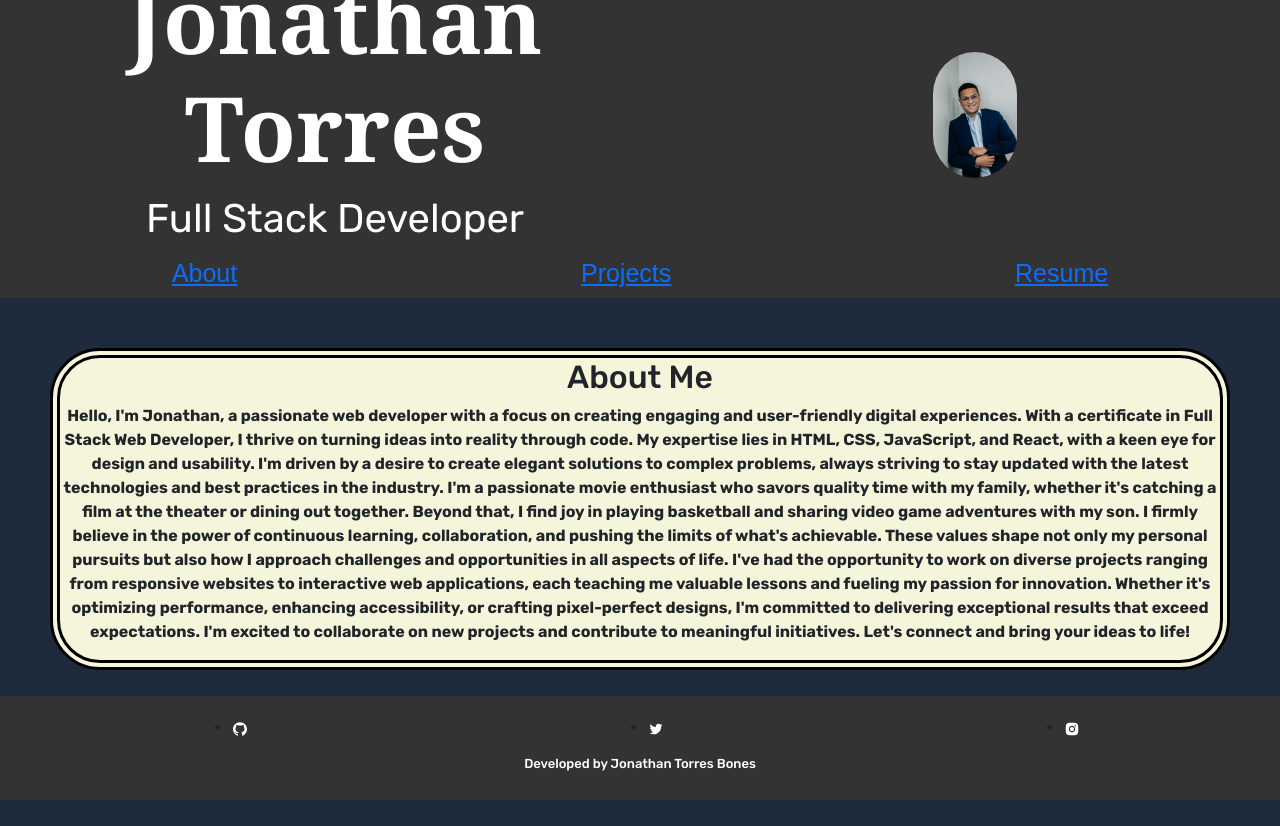
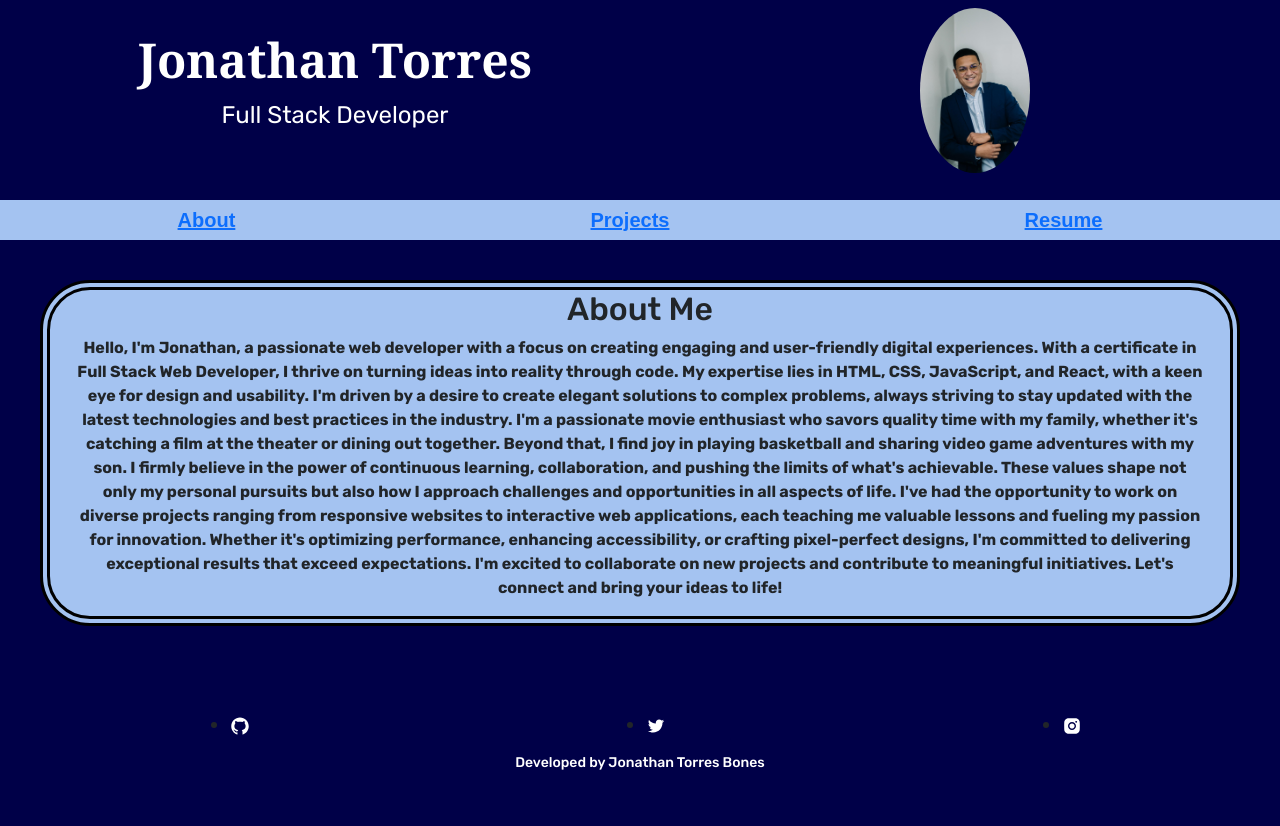
Before and after one commit to TorresBones/Portfolio, a React (Vite) app: page / in a window 1280 px wide. Before the commit the page ends 800 px from the top, so only its background shows below. Built offline with nearby package versions, Linux system fonts and the light colour scheme.

Commit message:
Styling all the pages

```diff
--- a/src/pages/resume.jsx
+++ b/src/pages/resume.jsx
@@ -1,10 +1,16 @@
 import resume from "../assets/Resume.pdf";
+
+import "../styles/index.css"
 
 export default function Resume() {
     return (
         <>
         <section>
-            <h2>
+            <div className="resume-container">
+            <iframe src={resume} width="100%" height="100%"></iframe>
+            </div>
+
+            <h2 id="resume-container">
                 Download my Resume{" "}
                 <a href={resume} download="Jonathan-Torres-Resume">
                     here
--- a/src/styles/App.css
+++ b/src/styles/App.css
@@ -3,7 +3,7 @@
     font-optical-sizing: auto;
     font-weight: 400;
     font-style: normal;
-    background-color: rgb(29, 43, 61);
+    background-color: rgb(0, 0, 72);
 
   }
 
@@ -12,29 +12,28 @@ header {
   justify-content: space-between;
   align-items: center;
   padding-bottom: 20px;
-  background-color: #333;
-  color: black;
-  height:250px;
+  background-color: rgb(0, 0, 72);
+  height:200px;
 }
 
 header h1 {
-  font-size: 90px;
+  font-size: 48px;
   font-weight: bolder;
   font-family: Cambria, Cochin, Georgia, Times, 'Times New Roman', serif;
   color: #fff
 }
 
 header p {
-  font-size: 40px;
+  font-size: 24px;
   color: #fff;
 }
 
 header #myImage {
-  padding: 80px;
-  width: 40%;
-  height: 25%;
-  border-radius: 500px;
-  object-fit: contain;
+  padding: 20px;
+  width: 150px;
+  height: auto;
+  border-radius: 50%;
+  object-fit: cover;
 }
 
 header div {
@@ -44,13 +43,14 @@ header div {
 }
 
 nav {
-  font-size: 25px;
-  color: #fff;
-  background-color: #333;
+  font-size: 20px;
+  color: black;
+  font-weight: bold;
+  background-color: rgb(164, 195, 241);
 }
 
 a {
-  color: white;
+  color: black;
   text-decoration: none;
 }
 
@@ -59,7 +59,7 @@ a:hover {
 }
 
 a:visited {
-  color: azure;
+  color: black;
   text-decoration: none;
 }
 
@@ -68,18 +68,19 @@ footer {
   left: 0;
   bottom: 0;
   width: 100%;
-  background-color: #333;
+  background-color: rgb(0, 0, 72);
   text-align: center;
   padding: 20px 0;
 }
 
 footer h4 {
-  font-size: small;
+  font-size: 14px;
   text-align: center;
   color: #fff;
 }
 
 ul {
+  font-size: 20px;
   display: flex;
   flex-direction: row;
   align-items: center;
--- a/src/styles/index.css
+++ b/src/styles/index.css
@@ -3,7 +3,7 @@ body, #root, html {
   font-optical-sizing: auto;
   font-weight: 400;
   font-style: normal;
-  background-color: rgb(29, 43, 61);
+  background-color: rgb(0, 0, 72);
 }
 
 
@@ -13,12 +13,27 @@ body, #root, html {
   font-weight: bold;
   font-style: normal;
   text-align: center;
-  margin: 50px;
-  background-color: beige;
+  margin: 40px;
+  margin-bottom: 200px;
+  background-color: rgb(164, 195, 241);
   border: 10px;
   border-style: double;
   border-color: black;
   border-radius: 50px;
+}
+
+p {
+  margin: 25px;
+}
+
+#resume-container {
+  text-align: center;
+  color: black;
+}
+
+iframe {
+  width: 100%;
+  height: 700px;
 }
 
 /* @media (max-width: 768px) {
```
